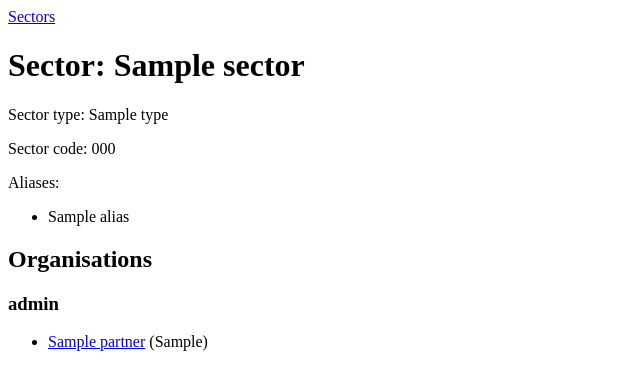
After one commit to davidmegginson/aid-directory, a Flask app: template src/aid_directory/templates/show-sector.html in a window 1280 px wide. The commit adds this page. Shown: the top 390 px of the page, without its empty margins (0-640 px from the left). Run offline with Flask 3, Linux system fonts and the light colour scheme; the template is opened without the code that fills it: most values are stand-ins (such as "Sample title", 1, 10 or a date in 2020).

Commit message:
Start sector page

```diff
--- a/src/aid_directory/__init__.py
+++ b/src/aid_directory/__init__.py
@@ -13,3 +13,8 @@ def show_orgs():
 def show_org(org_id):
     org = data.get_org(org_id)
     return render_template('show-org.html', org=org)
+
+@app.route("/sectors/<sector_type>/<sector_code>/")
+def show_sector(sector_type, sector_code):
+    sector = data.get_sector(sector_type, sector_code)
+    return render_template('show-sector.html', sector=sector)
--- a/src/aid_directory/templates/includes/org.html
+++ b/src/aid_directory/templates/includes/org.html
@@ -4,7 +4,7 @@
   {% else %}
   {{ org.org_name }}
   {% endif %}
-  {% if org.org_role %}
-  ({{ org.org_role }})
+  {% if org.org_type %}
+  ({{ org.org_type }})
   {% endif %}
 </span>
--- /dev/null
+++ b/src/aid_directory/templates/show-sector.html
@@ -0,0 +1,55 @@
+<!DOCTYPE html>
+<html>
+  <head>
+    <title>Sector: {{ sector.name }}</title>
+  </head>
+  <body>
+    <header>
+      <nav>
+        <a href="/sectors/">Sectors</a>
+      </nav>
+      <h1>Sector: {{ sector.name }}</h1>
+    </header>
+
+    <p>
+      Sector type:
+      {{ sector.type }}
+    </p>
+
+    <p>
+      Sector code:
+      {{ sector.code }}
+    </p>
+
+    <p>
+      Aliases:
+    </p>
+
+    <ul>
+      {% for alias in sector.aliases | sort %}
+      <li>{{ alias }}</li>
+      {% endfor %}
+    </ul>
+
+    <section id="orgs">
+      <h2>Organisations</h2>
+
+      {% for role in sector.orgs.unique('org_role') | sort %}
+
+      <section>
+        <h3>{{ role }}</h3>
+
+        <ul>
+          {% for org in sector.orgs.has('org_role', role) %}
+          <li>{% include "includes/org.html" %}</li>
+          {% endfor %}
+        </ul>
+
+      </section>
+
+      {% endfor %}
+
+    </section>
+
+  </body>
+</html>
--- a/src/extract/iati-extract.py
+++ b/src/extract/iati-extract.py
@@ -126,6 +126,7 @@ def show_org (output, org, activity, country, sector, default_role='', relations
         sector_name,
         sector_code,
         get_codelist('SectorVocabulary').get(sector_vocabulary, ''),
+        sector.vocabulary,
         get_codelist('OrganisationRole').get(org.role, '') if org.role else default_role,
         relationship_index,
     ])
@@ -176,6 +177,7 @@ def show_activities (activities, file=None):
         'sector_name',
         'sector_code',
         'sector_type',
+        'sector_type_code',
         'org_role',
         'relationship_index',
     ])
```
Also changed, not shown: src/aid_directory/data.py (+18 -2 lines), src/aid_directory/templates/show-org.html (+28 -11 lines).
